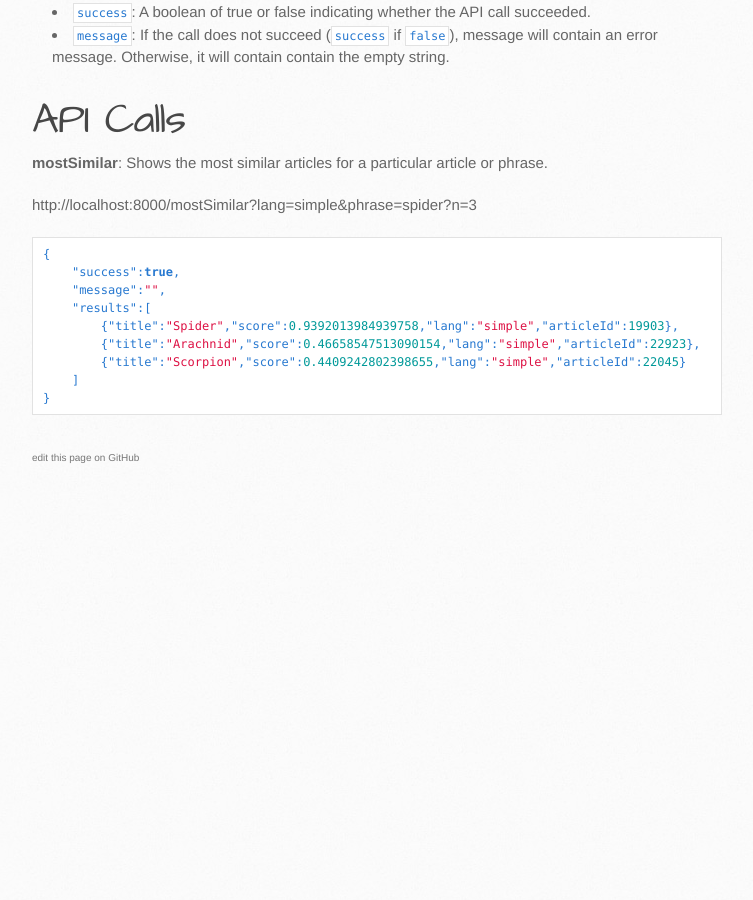
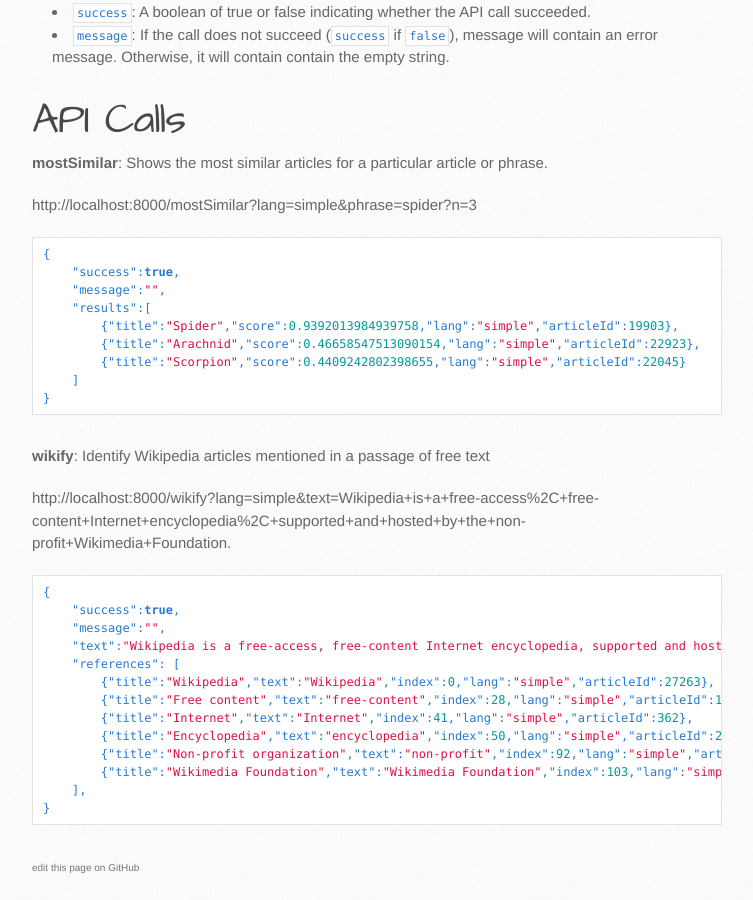
Before and after one commit to shilad/wikibrain, a Jekyll site: the page built from tutorial/web-api.md, in a window 1280 px wide and 900 px high, scrolled down 1124 px. Shown: the whole window, without its empty margins (138-891 px from the left). Built offline with Jekyll 4.4.1, drawn with Linux system fonts in a browser that asks for light colours; nearby versions of some CDN libraries; Markdown is read by kramdown in place of the engine named in the settings; before the commit the page ends 1614 px from its top, so only the background shows below that.

Commit message:
Update web-api.md

````diff
--- a/tutorial/web-api.md
+++ b/tutorial/web-api.md
@@ -55,3 +55,22 @@
     ]
 }
 ```
+**wikify**: Identify Wikipedia articles mentioned in a passage of free text
+
+http://localhost:8000/wikify?lang=simple&text=Wikipedia+is+a+free-access%2C+free-content+Internet+encyclopedia%2C+supported+and+hosted+by+the+non-profit+Wikimedia+Foundation.
+
+```json
+{
+    "success":true,
+    "message":"",
+    "text":"Wikipedia is a free-access, free-content Internet encyclopedia, supported and hosted by the non-profit Wikimedia Foundation.",
+    "references": [
+        {"title":"Wikipedia","text":"Wikipedia","index":0,"lang":"simple","articleId":27263},
+        {"title":"Free content","text":"free-content","index":28,"lang":"simple","articleId":129718},
+        {"title":"Internet","text":"Internet","index":41,"lang":"simple","articleId":362},
+        {"title":"Encyclopedia","text":"encyclopedia","index":50,"lang":"simple","articleId":217},
+        {"title":"Non-profit organization","text":"non-profit","index":92,"lang":"simple","articleId":83609},
+        {"title":"Wikimedia Foundation","text":"Wikimedia Foundation","index":103,"lang":"simple","articleId":224356}
+    ],
+}
+```
````
